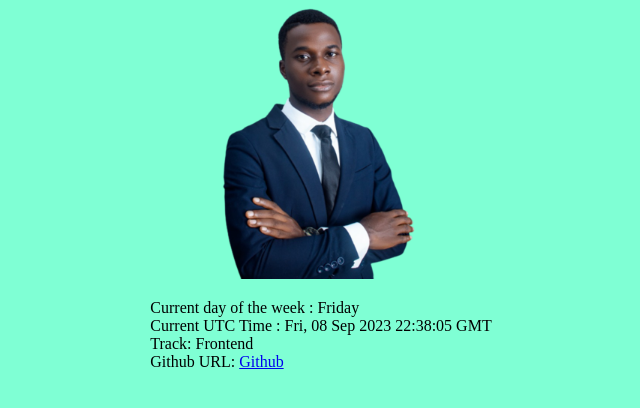
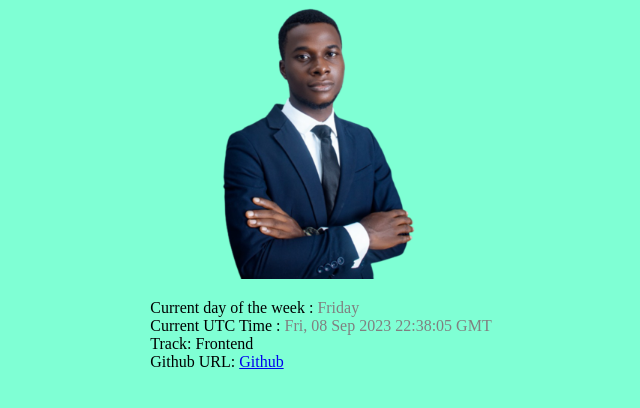
Before and after one commit to opadotun-taiwo/HNG-stage1, a plain HTML site: page index.html in a window 1280 px wide. Shown: the part 264-672 px from the top of the page, without its empty margins (319-959 px from the left). Drawn offline with Linux system fonts and the light colour scheme.

Commit message:
added styles

```diff
--- a/style.css
+++ b/style.css
@@ -26,3 +26,7 @@ img{
 .time{
     margin-top: 20px;
 }
+
+#week, #times{
+    color: gray;
+}
```
